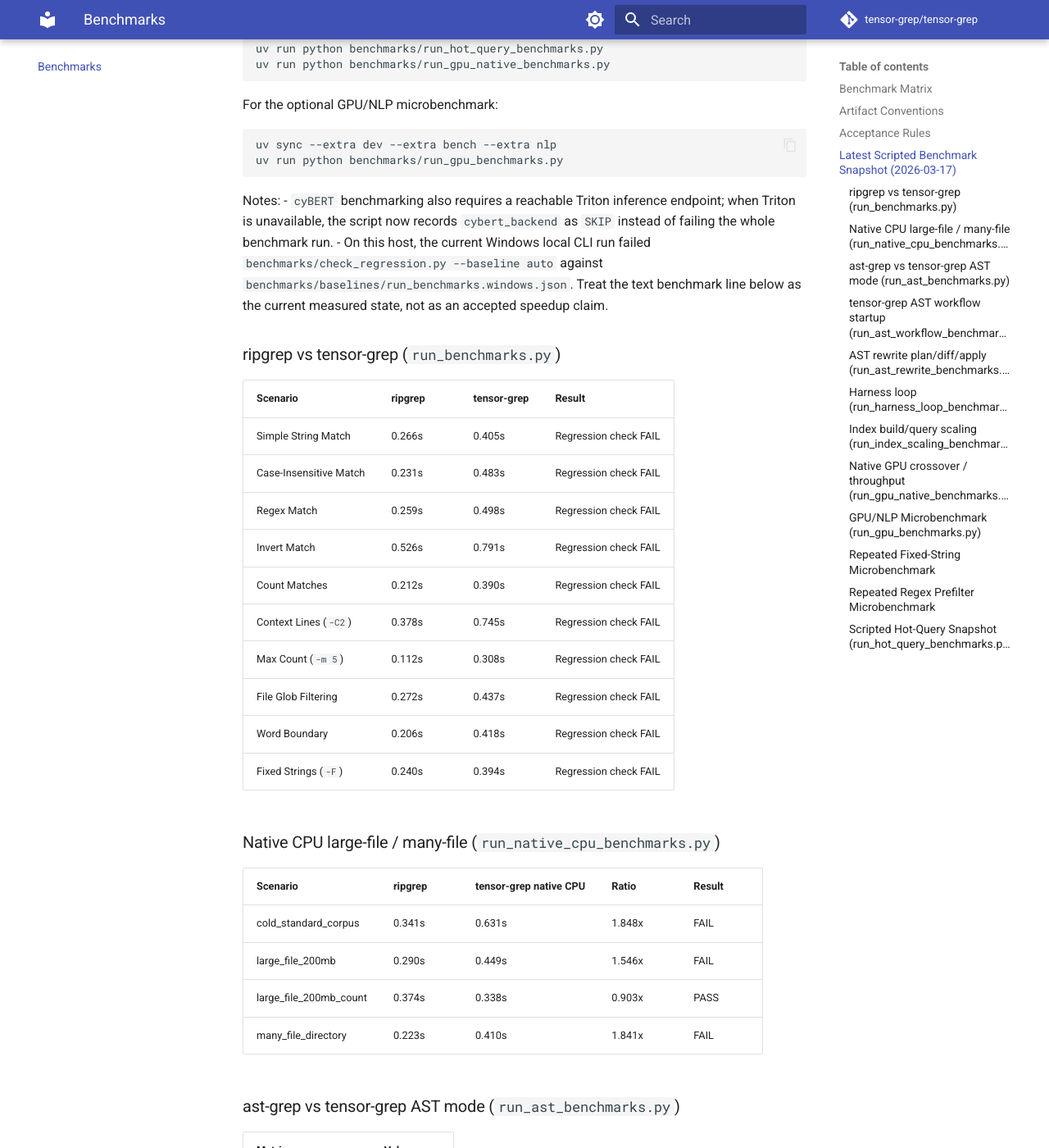
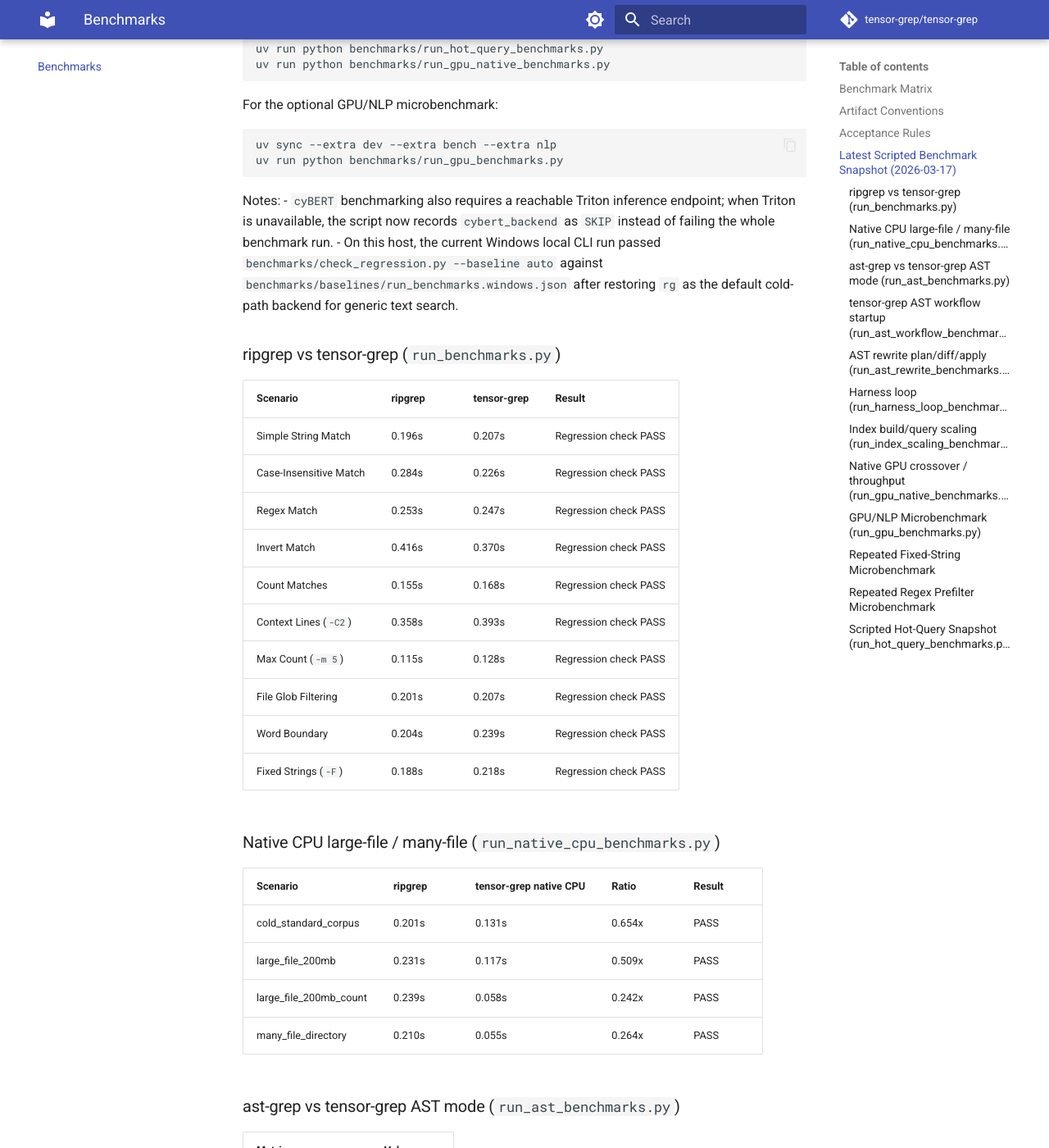
Before and after one commit to oimiragieo/tensor-grep, an MkDocs documentation site: the page built from docs/benchmarks.md, in a window 1280 px wide and 1400 px high, scrolled down 2272 px. Shown: the whole window at 82% size. Built offline with MkDocs 1.6.1 and Material for MkDocs 9.7.7, drawn with Linux system fonts in a browser that asks for light colours; comment, search, counter and statistics services are not loaded.

Commit message:
perf: restore ripgrep cold-path routing baseline

```diff
--- a/docs/benchmarks.md
+++ b/docs/benchmarks.md
@@ -74,31 +74,31 @@
 
 Notes:
 - `cyBERT` benchmarking also requires a reachable Triton inference endpoint; when Triton is unavailable, the script now records `cybert_backend` as `SKIP` instead of failing the whole benchmark run.
-- On this host, the current Windows local CLI run failed `benchmarks/check_regression.py --baseline auto` against `benchmarks/baselines/run_benchmarks.windows.json`. Treat the text benchmark line below as the current measured state, not as an accepted speedup claim.
+- On this host, the current Windows local CLI run passed `benchmarks/check_regression.py --baseline auto` against `benchmarks/baselines/run_benchmarks.windows.json` after restoring `rg` as the default cold-path backend for generic text search.
 
 ### ripgrep vs tensor-grep (`run_benchmarks.py`)
 
 | Scenario | ripgrep | tensor-grep | Result |
 | --- | --- | --- | --- |
-| Simple String Match | 0.266s | 0.405s | Regression check FAIL |
-| Case-Insensitive Match | 0.231s | 0.483s | Regression check FAIL |
-| Regex Match | 0.259s | 0.498s | Regression check FAIL |
-| Invert Match | 0.526s | 0.791s | Regression check FAIL |
-| Count Matches | 0.212s | 0.390s | Regression check FAIL |
-| Context Lines (`-C2`) | 0.378s | 0.745s | Regression check FAIL |
-| Max Count (`-m 5`) | 0.112s | 0.308s | Regression check FAIL |
-| File Glob Filtering | 0.272s | 0.437s | Regression check FAIL |
-| Word Boundary | 0.206s | 0.418s | Regression check FAIL |
-| Fixed Strings (`-F`) | 0.240s | 0.394s | Regression check FAIL |
+| Simple String Match | 0.196s | 0.207s | Regression check PASS |
+| Case-Insensitive Match | 0.284s | 0.226s | Regression check PASS |
+| Regex Match | 0.253s | 0.247s | Regression check PASS |
+| Invert Match | 0.416s | 0.370s | Regression check PASS |
+| Count Matches | 0.155s | 0.168s | Regression check PASS |
+| Context Lines (`-C2`) | 0.358s | 0.393s | Regression check PASS |
+| Max Count (`-m 5`) | 0.115s | 0.128s | Regression check PASS |
+| File Glob Filtering | 0.201s | 0.207s | Regression check PASS |
+| Word Boundary | 0.204s | 0.239s | Regression check PASS |
+| Fixed Strings (`-F`) | 0.188s | 0.218s | Regression check PASS |
 
 ### Native CPU large-file / many-file (`run_native_cpu_benchmarks.py`)
 
 | Scenario | ripgrep | tensor-grep native CPU | Ratio | Result |
 | --- | --- | --- | --- | --- |
-| cold_standard_corpus | 0.341s | 0.631s | 1.848x | FAIL |
-| large_file_200mb | 0.290s | 0.449s | 1.546x | FAIL |
-| large_file_200mb_count | 0.374s | 0.338s | 0.903x | PASS |
-| many_file_directory | 0.223s | 0.410s | 1.841x | FAIL |
+| cold_standard_corpus | 0.201s | 0.131s | 0.654x | PASS |
+| large_file_200mb | 0.231s | 0.117s | 0.509x | PASS |
+| large_file_200mb_count | 0.239s | 0.058s | 0.242x | PASS |
+| many_file_directory | 0.210s | 0.055s | 0.264x | PASS |
 
 ### ast-grep vs tensor-grep AST mode (`run_ast_benchmarks.py`)
 
```
Also changed, not shown: docs/PAPER.md (+1 -1 lines), docs/routing_policy.md (+7 -6 lines), 3 other files.
